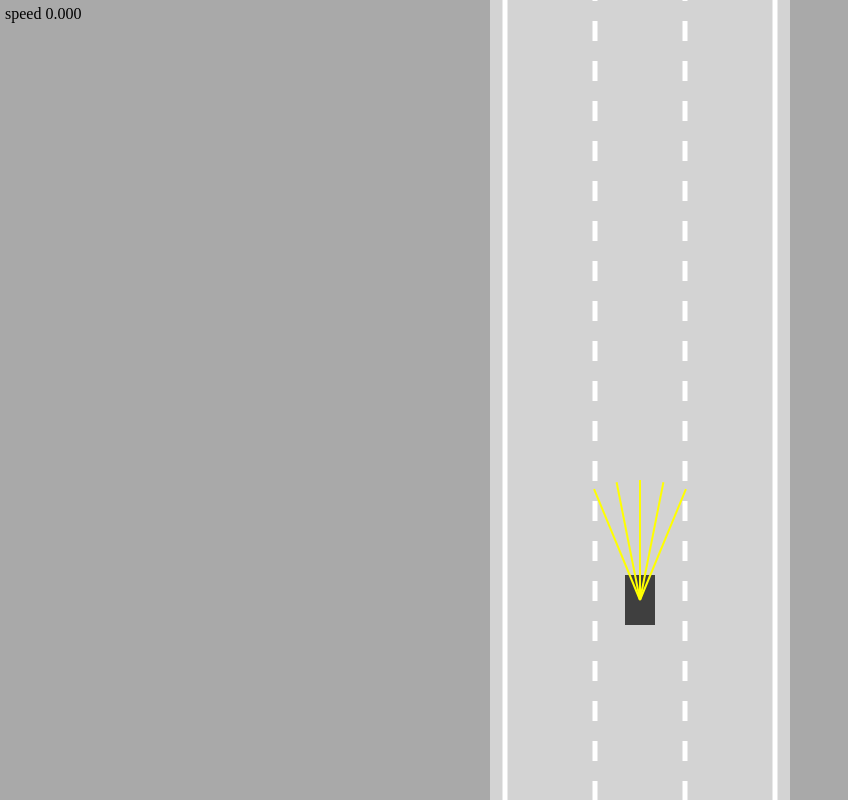
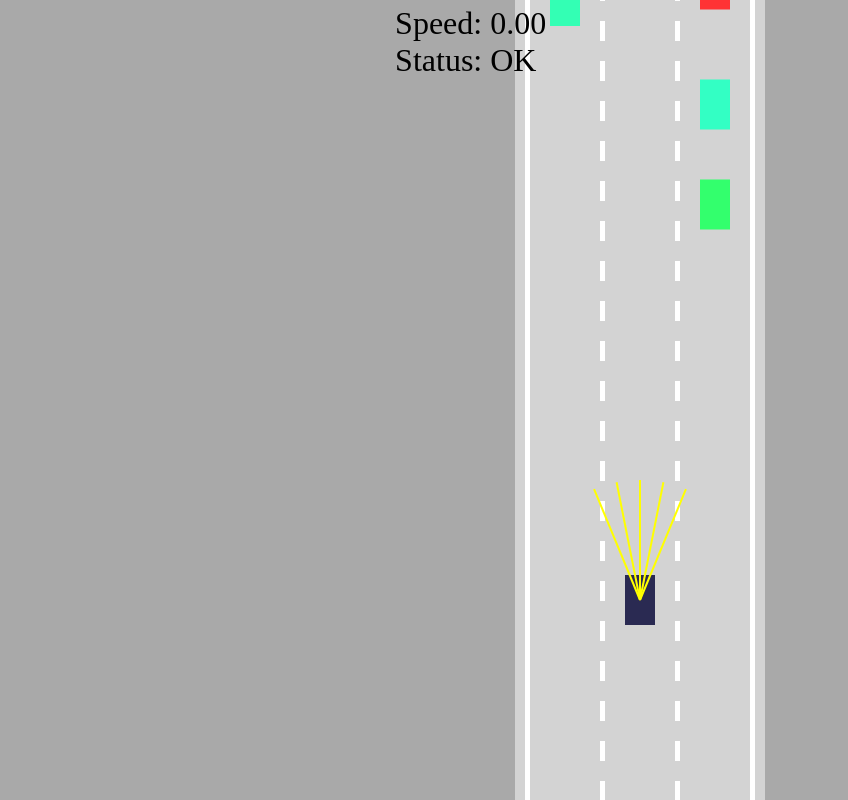
Before and after one commit to LanguageXange/mlcars, a plain HTML site: page index.html in a window 1280 px wide. Shown: the whole page, without its empty margins (0-848 px from the left). Drawn offline with Linux system fonts and the light colour scheme.

Commit message:
complete traffic simulation

```diff
--- a/index.html
+++ b/index.html
@@ -6,7 +6,12 @@
     <link rel="stylesheet" href="style.css" />
   </head>
   <body>
-    <div class="speed-container">speed <span id="speed"></span></div>
+    <div class="speed-container">
+      <div>Speed: <span id="speed"></span></div>
+
+      <div>Status: <span id="status"></span></div>
+    </div>
+
     <canvas id="myCanvas"></canvas>
     <script src="js/utils.js"></script>
     <script src="js/sensor.js"></script>
--- a/js/car.js
+++ b/js/car.js
@@ -1,5 +1,5 @@
 class Car {
-  constructor(x, y, width, height) {
+  constructor(x, y, width, height, controlType = "DUMMY", maxSpeed = 6) {
     this.x = x;
     this.y = y;
     this.width = width;
@@ -8,7 +8,7 @@ class Car {
     // more realistic forward backward car movement
     this.speed = 0;
     this.acceleration = 0.02;
-    this.maxSpeed = 6;
+    this.maxSpeed = maxSpeed;
     this.friction = 0.008;
     // angle provides more realistic left and right movement
     this.angle = 0;
@@ -17,9 +17,12 @@ class Car {
     this.damaged = false;
 
     // sensor
-    this.sensor = new Sensor(this);
+    if (controlType !== "DUMMY") {
+      this.sensor = new Sensor(this);
+    }
+
     // controls
-    this.controls = new Controls();
+    this.controls = new Controls(controlType);
   }
   #move() {
     let factor = this.controls.boost ? 4 : 1;
@@ -72,20 +75,29 @@ class Car {
     this.y -= Math.cos(this.angle) * this.speed;
   }
 
-  update(roadBorders) {
+  update(roadBorders, traffic) {
     // only move the car if it's not damaged
     if (!this.damaged) {
       this.#move();
       this.polygon = this.#createPolygon(); // array of corner points of the car [{x,y}, {x,y},...]
-      this.damaged = this.#assessDamage(roadBorders);
+      this.damaged = this.#assessDamage(roadBorders, traffic);
     }
-    this.sensor.update(roadBorders);
+    if (this.sensor) {
+      this.sensor.update(roadBorders, traffic);
+    }
   }
 
-  #assessDamage(roadBorders) {
+  #assessDamage(roadBorders, traffic) {
     for (let i = 0; i < roadBorders.length; i++) {
       // detect if the car polygon intersects with road border line segment
       if (polysIntersect(this.polygon, roadBorders[i])) {
+        return true;
+      }
+    }
+    // traffic is simply an array of cars
+    for (let i = 0; i < traffic.length; i++) {
+      // detect if the car polygon intersects with another car polygon
+      if (polysIntersect(this.polygon, traffic[i].polygon)) {
         return true;
       }
     }
@@ -126,7 +138,8 @@ class Car {
     return points;
   }
 
-  draw(ctx) {
+  draw(ctx, config = { color: "rgba(0,0,50,0.8)" }) {
+    const { color } = config;
     // draw rectangle car ( initial approach )
     // ctx.beginPath();
     // ctx.save();
@@ -138,9 +151,9 @@ class Car {
     // ctx.restore();
 
     if (this.damaged) {
-      ctx.fillStyle = "rgba(255,0,0,0.7)";
+      ctx.fillStyle = "rgba(250,0,0,0.8)";
     } else {
-      ctx.fillStyle = "rgba(0,0,0,0.7)";
+      ctx.fillStyle = color;
     }
     // draw polygon ( using car corner point)
     ctx.beginPath();
@@ -153,6 +166,8 @@ class Car {
 
     ctx.fill();
 
-    this.sensor.draw(ctx);
+    if (this.sensor) {
+      this.sensor.draw(ctx);
+    }
   }
 }
--- a/js/controls.js
+++ b/js/controls.js
@@ -1,5 +1,5 @@
 class Controls {
-  constructor() {
+  constructor(type) {
     this.forward = false;
     this.backward = false;
     this.left = false;
@@ -8,7 +8,14 @@ class Controls {
     this.boost = false;
     this.stop = false;
 
-    this.#keyboardListener();
+    switch (type) {
+      case "KEYS":
+        this.#keyboardListener();
+        break;
+      default:
+        this.forward = true;
+        break;
+    }
   }
 
   // private method
--- /dev/null
+++ b/js/network.js
@@ -0,0 +1 @@
+// neural network
--- a/js/sensor.js
+++ b/js/sensor.js
@@ -11,17 +11,17 @@ class Sensor {
     this.readings = [];
   }
 
-  update(roadBorders) {
+  update(roadBorders, traffic) {
     this.#castRays();
 
     this.readings = [];
     for (let i = 0; i < this.rays.length; i++) {
-      this.readings.push(this.#getReading(this.rays[i], roadBorders));
+      this.readings.push(this.#getReading(this.rays[i], roadBorders, traffic));
     }
   }
 
   // return the closest touch {x,y,offset}
-  #getReading(ray, roadBorders) {
+  #getReading(ray, roadBorders, traffic) {
     let touches = [];
 
     // getIntersection returns an object with x, y, offset (meaning how far the obstable is from the center of the car)
@@ -34,6 +34,23 @@ class Sensor {
       );
       if (touch) {
         touches.push(touch);
+      }
+    }
+
+    // traffic is an array of car polygon
+    for (let i = 0; i < traffic.length; i++) {
+      const poly = traffic[i].polygon;
+      for (let j = 0; j < poly.length; j++) {
+        const value = getIntersection(
+          ray[0],
+          ray[1],
+          poly[j],
+          poly[(j + 1) % poly.length]
+        );
+
+        if (value) {
+          touches.push(value);
+        }
       }
     }
 
--- a/js/utils.js
+++ b/js/utils.js
@@ -40,3 +40,8 @@ function polysIntersect(poly1, poly2) {
   }
   return false;
 }
+
+function getRandomColor() {
+  const hue = 290 + Math.random() * 260;
+  return "hsl(" + hue + ", 100%, 60%)";
+}
--- a/main.js
+++ b/main.js
@@ -1,18 +1,34 @@
 const canvas = document.getElementById("myCanvas");
-const speedDiv = document.getElementById("speed");
+const speedSpan = document.getElementById("speed");
+const statusSpan = document.getElementById("status");
 
-canvas.width = 300;
+canvas.width = 250;
 
 const ctx = canvas.getContext("2d");
 const road = new Road(canvas.width / 2, canvas.width * 0.9);
-const car = new Car(road.getLaneCenter(1), 100, 30, 50);
+const car = new Car(road.getLaneCenter(1), 100, 30, 50, "KEYS");
+
+const traffic = [
+  new Car(road.getLaneCenter(0), -50, 30, 50, "DUMMY", 5.5),
+  new Car(road.getLaneCenter(0), 30, 30, 50, "DUMMY", 3),
+  new Car(road.getLaneCenter(1), -100, 30, 50, "DUMMY", 4.2),
+  new Car(road.getLaneCenter(1), -20, 30, 50, "DUMMY", 4),
+  new Car(road.getLaneCenter(2), 30, 30, 50, "DUMMY", 5.5),
+  new Car(road.getLaneCenter(2), 150, 30, 50, "DUMMY", 5.3),
+  new Car(road.getLaneCenter(2), 250, 30, 50, "DUMMY", 5.3),
+];
+
+const colors = new Array(traffic.length).fill(0).map((i) => getRandomColor());
 
 const grid = new Grid(canvas.width, window.innerHeight);
 
 animate();
 
 function animate() {
-  car.update(road.borders);
+  for (let i = 0; i < traffic.length; i++) {
+    traffic[i].update(road.borders, []); // pass in empty array so that dummy cars don't collide with itself
+  }
+  car.update(road.borders, traffic);
 
   canvas.height = window.innerHeight; // resizing height & clear the canvas so that we can see car moving
 
@@ -21,10 +37,17 @@ function animate() {
   ctx.save();
   ctx.translate(0, -car.y + canvas.height * 0.75); // to create the illusion that car is moving forward
   road.draw(ctx);
+
+  // draw other cars in the traffic
+  for (let i = 0; i < traffic.length; i++) {
+    traffic[i].draw(ctx, { color: colors[i] });
+  }
   car.draw(ctx);
 
   ctx.restore();
 
-  speedDiv.textContent = car.speed.toFixed(3);
+  speedSpan.textContent = car.speed.toFixed(2);
+  statusSpan.textContent = car.damaged ? "Damaged" : "OK";
+
   requestAnimationFrame(animate);
 }
--- a/style.css
+++ b/style.css
@@ -9,7 +9,12 @@ body {
 }
 
 .speed-container {
+  display: flex;
+  flex-direction: column;
+  align-items: flex-start;
   position: absolute;
+  font-size: 2rem;
   top: 5px;
-  left: 5px;
+  left: 35%;
+  transform: translate(-35%);
 }
```
